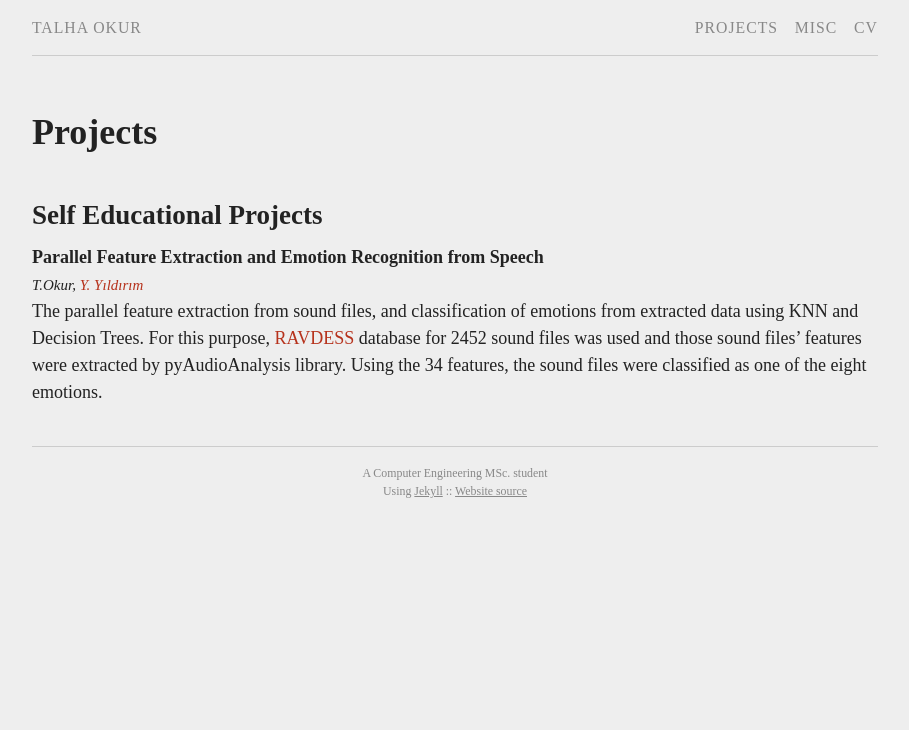
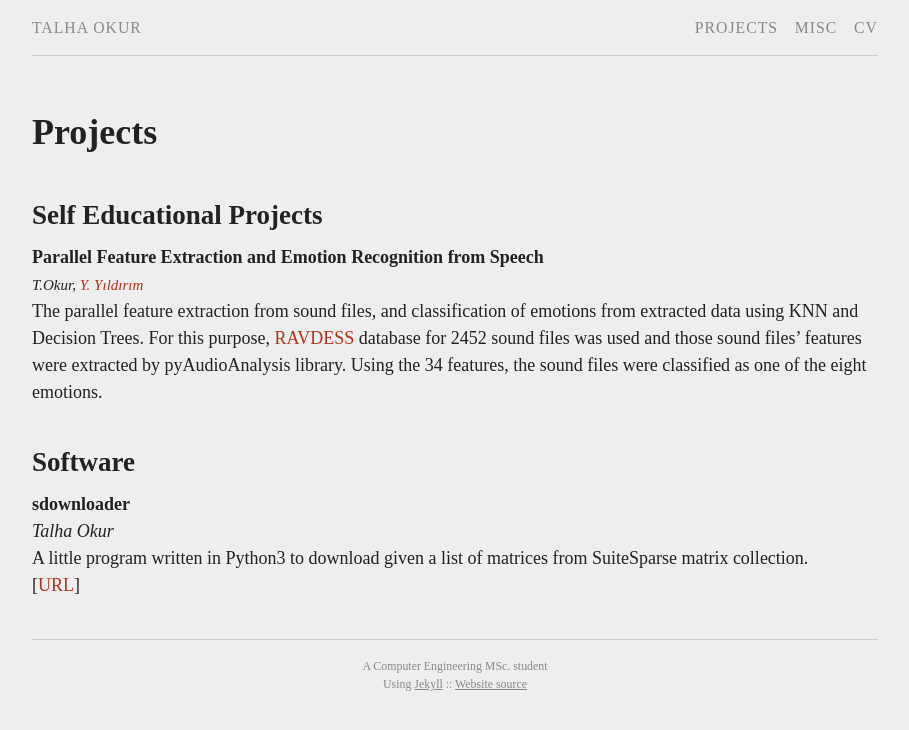
Before and after one commit to talhaokur/talhaokur.github.io, a Jekyll site: the page built from projects.md, in a window 1280 px wide. Shown: the top 730 px of the page, without its empty margins (185-1094 px from the left). Built offline with Jekyll 4.4.1, drawn with Linux system fonts in a browser that asks for light colours.

Commit message:
Added sdownloader to research.yml

```diff
--- a/_data/research.yml
+++ b/_data/research.yml
@@ -2,3 +2,9 @@ projects:
   - title: Parallel Feature Extraction and Emotion Recognition from Speech
     contributors: T.Okur, <a href="https://www.linkedin.com/in/yekta-can-yildirim-90462b16a/" target="_blank">Y. Yıldırım</a>
     description: The parallel feature extraction from sound files, and classification of emotions from extracted data using KNN and Decision Trees. For this purpose, <a href="https://smartlaboratory.org/ravdess/" target="_blank">RAVDESS</a> database for 2452 sound files was used and those sound files’ features were extracted by pyAudioAnalysis library. Using the 34 features, the sound files were classified as one of the eight emotions.
+
+softwares:
+  - title: sdownloader
+    contributors: Talha Okur
+    description: A little program written in Python3 to download given a list of matrices from SuiteSparse matrix collection.
+    url: https://github.com/talhaokur/sdownloader
```
